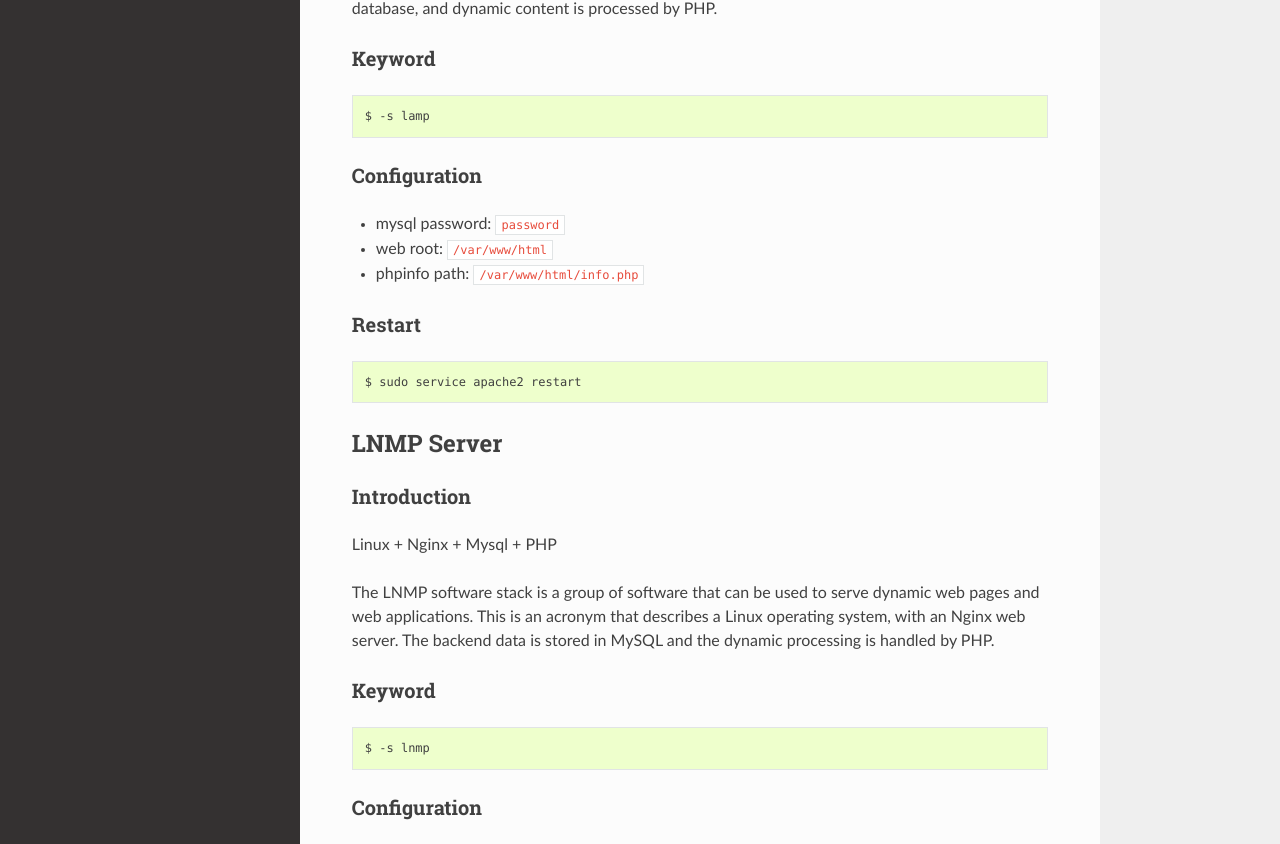
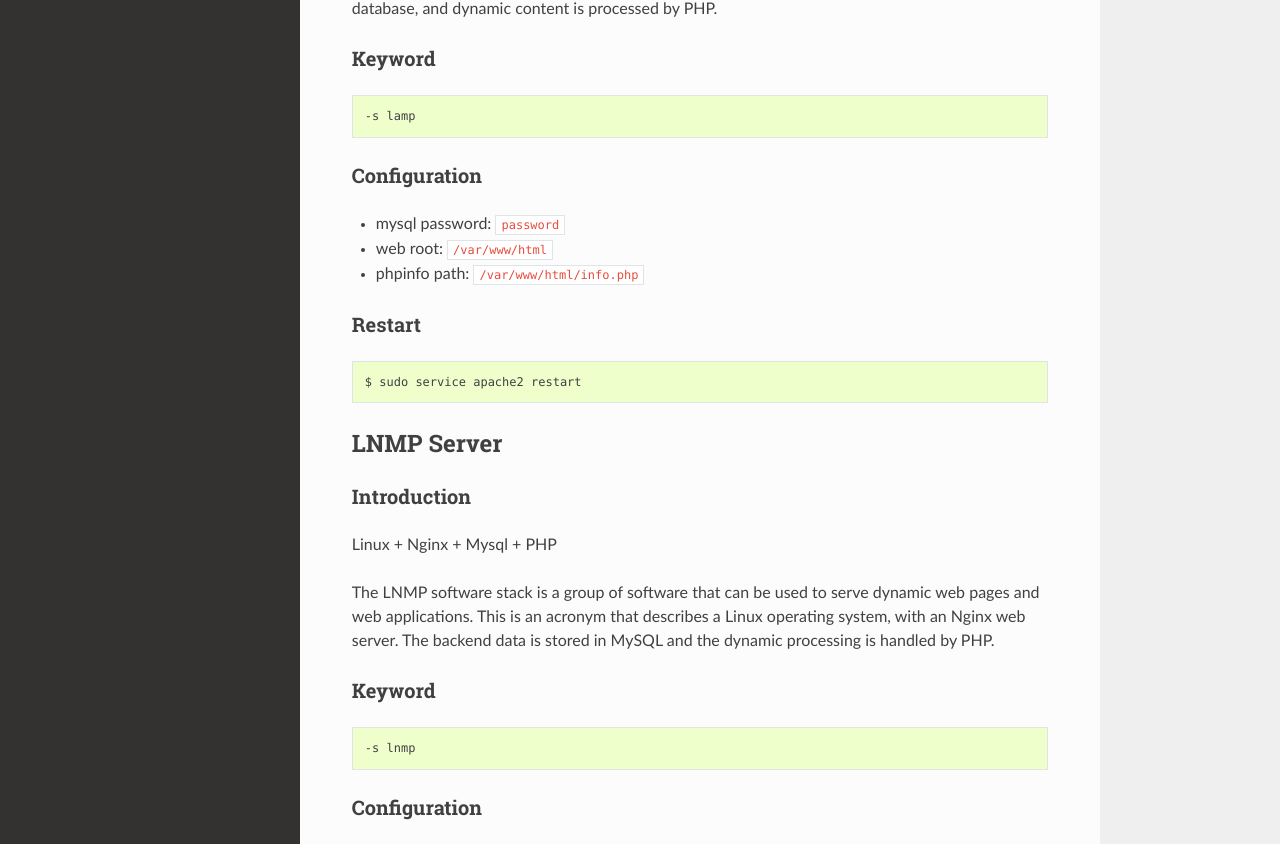
Before and after one commit to zhexiao/ezhost, a Sphinx documentation site: the page built from docs/server_lists.rst, in a window 1280 px wide and 1400 px high. Shown: the part 437-1281 px from the top of the window. Built offline with Sphinx 7.4.7 and the Read the Docs theme 2.0.0, drawn with Linux system fonts in a browser that asks for light colours.

Commit message:
change docs

```diff
--- a/docs/project_lists.rst
+++ b/docs/project_lists.rst
@@ -18,7 +18,7 @@ Keyword
 
 .. code-block:: bash
 
-   $ -s lnmp-wordpress -p news
+   -s lnmp-wordpress -p news
 
 .. note:: ``-p news`` meaning ezhost will save all wordpress files into ``news`` folder. If you are not use ``-p`` flag, ezhost will use the default folder name ``demo``.
 
--- a/docs/server_lists.rst
+++ b/docs/server_lists.rst
@@ -19,7 +19,7 @@ Keyword
 
 .. code-block:: bash
 
-   $ -s lamp
+   -s lamp
 
 
 Configuration
@@ -55,7 +55,7 @@ Keyword
 
 .. code-block:: bash
 
-   $ -s lnmp
+   -s lnmp
 
 
 Configuration
@@ -97,7 +97,7 @@ Keyword
 
 .. code-block:: bash
 
-   $ -s django-uwsgi -p project_name
+   -s django-uwsgi -p project_name
 
 .. note:: if you give us the parameter ``-p project_name``. Then we will create a ``project_name folder`` for your django web application. Otherwise the project_name will use the default value ``demo``.
 
```
